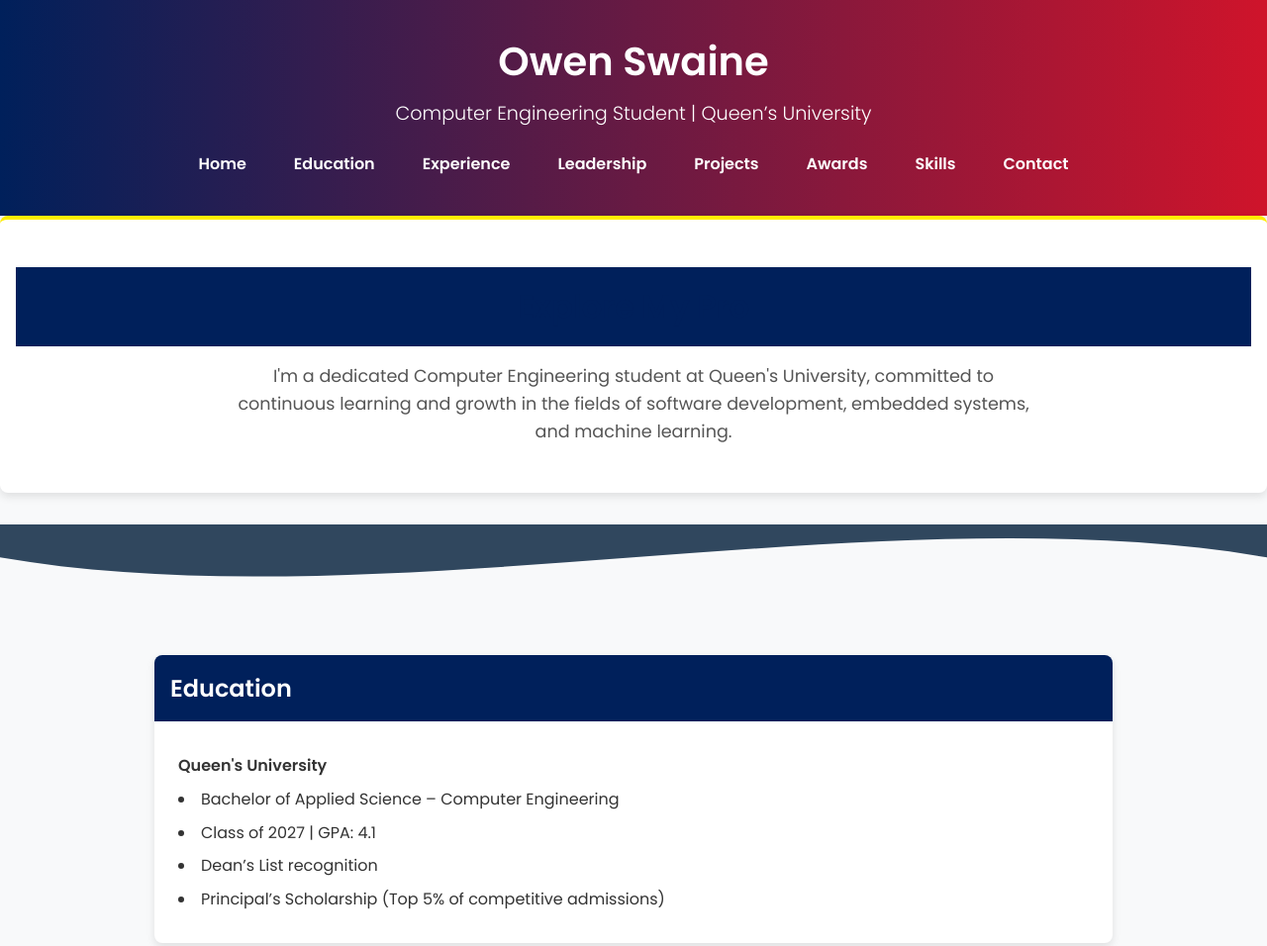
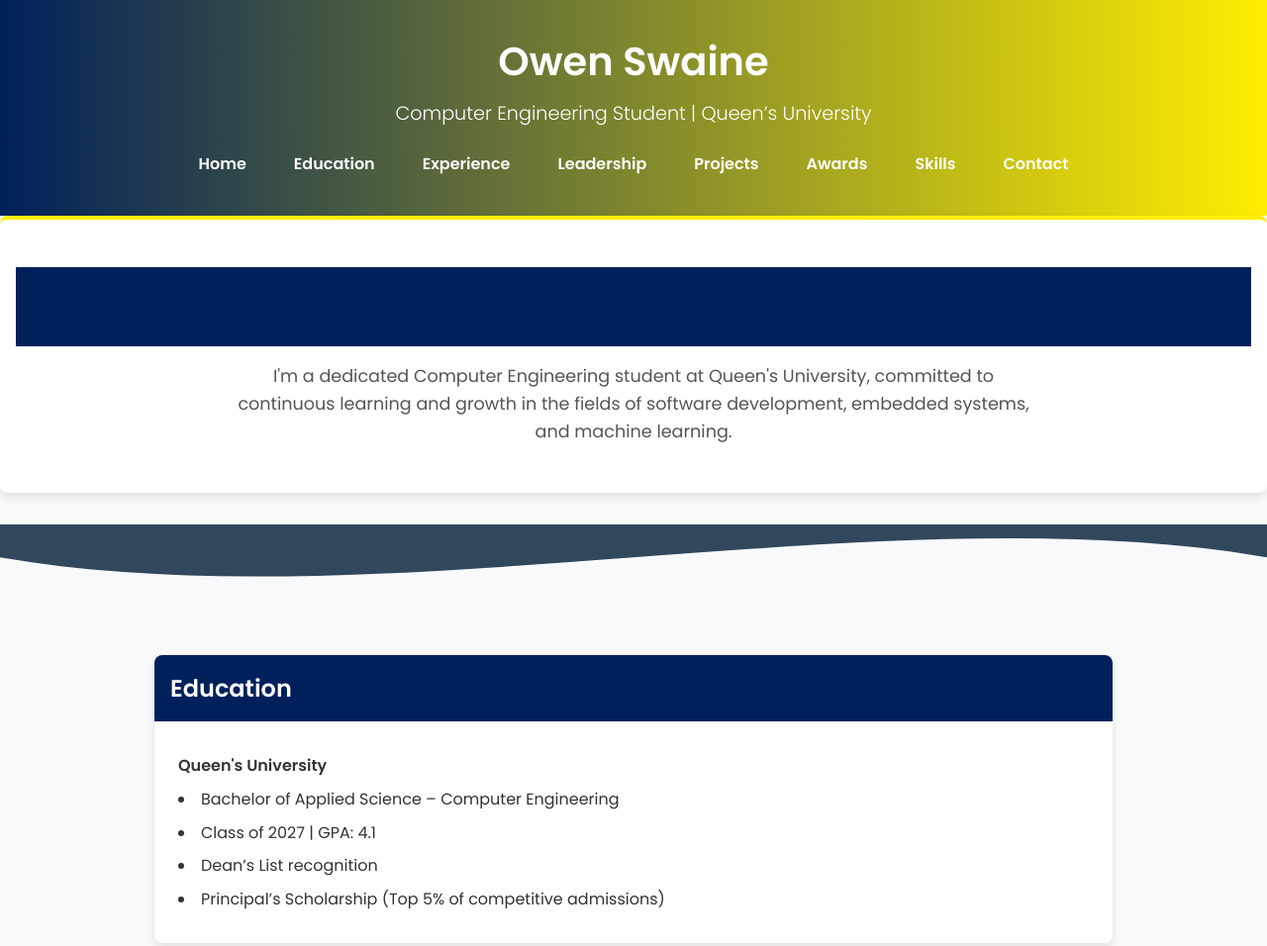
Before and after one commit to oswaine/Personal_Projects, a plain HTML site: page portfolio/index.html in a window 1280 px wide. Shown: the top 956 px of the page at 99% size. Drawn offline with Linux system fonts and the light colour scheme.

Commit message:
Update styles.css

```diff
--- a/portfolio/styles.css
+++ b/portfolio/styles.css
@@ -38,7 +38,7 @@ header {
   background: linear-gradient(
     90deg,
     var(--color-queens-blue) 0%,
-    var(--color-queens-red) 100%
+    var(--color-queens-gold) 100%
   );
   color: var(--color-text-inverse);
   padding: 2rem;
```
